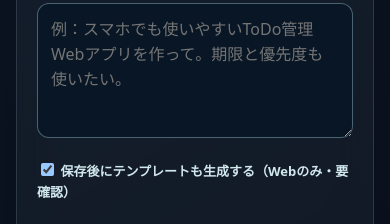
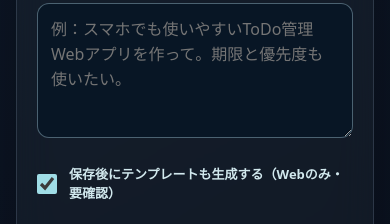
Before and after one commit to Keikei-p/ai-app-platform, a website: page cloud-mobile/web/index.html in a window 390 px wide. Shown: the part 890-1114 px from the top of the page. Drawn offline with Linux system fonts and the light colour scheme; no server answers.

Commit message:
fix(mobile-ui): preserve compact checkbox and phone tap accessibility

```diff
--- a/cloud-mobile/web/styles.css
+++ b/cloud-mobile/web/styles.css
@@ -36,3 +36,8 @@ footer{text-align:center;color:#7f9daf;font-size:11px;letter-spacing:.09em;paddi
 .download-link{display:inline-flex;align-items:center;justify-content:center;min-height:42px;font-size:12px;font-weight:750;padding:9px 13px;background:#b9ecf3;color:#0b2232;border-radius:12px;text-decoration:none}
 #previewSection[hidden]{display:none}
 #previewFrame{display:block;border:1px solid #aed5e366;background:#0d1423;border-radius:16px;width:100%;height:min(68dvh,550px)}
+
+/* Checkboxes must not inherit the full-width text-input styles on phones. */
+.inline-option{display:flex;align-items:center;gap:12px;line-height:1.5;cursor:pointer;min-height:48px}
+.inline-option input[type="checkbox"]{flex:0 0 20px;width:20px;min-width:20px;height:20px;min-height:20px;margin:0;accent-color:#9fdde6}
+#previewSection:not([hidden]){scroll-margin-bottom:100px}
```
